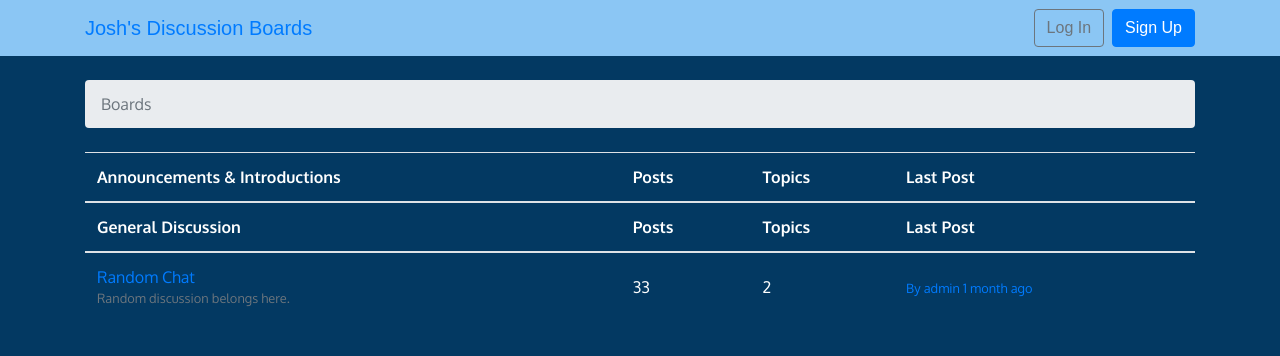
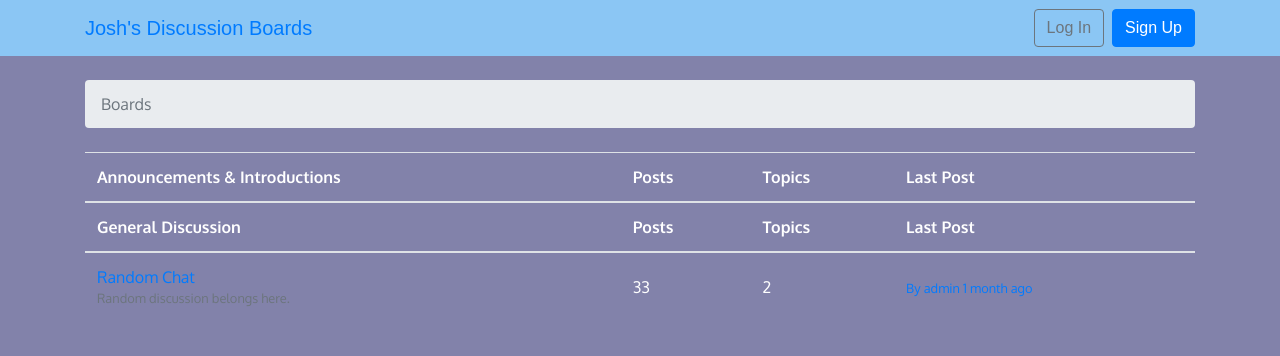
Before and after one commit to jtw10/django_app, a Django app: page / in a window 1280 px wide. Shown: the top 356 px of the page. Run offline with Django 3.2, Linux system fonts and the light colour scheme; data comes from the database, SQL or seed files in the repository; some libraries are stand-ins or nearby versions; some web fonts are replaced.

Commit message:
Update mystyle.css

```diff
--- a/static/css/mystyle.css
+++ b/static/css/mystyle.css
@@ -4,7 +4,7 @@ html,
 body,
 .wrapper {
   font-family: "Oxygen", Arial, sans-serif;
-  background-color: #033962;
+  background-color: rgb(130, 130, 170);
   color: white;
 }
 
@@ -19,7 +19,7 @@ a {
 }
 
 .breadcrumb {
-  background-color: rgb(130, 130, 170);
+  background-color: #033962;
 }
 
 .btn:focus,
```
